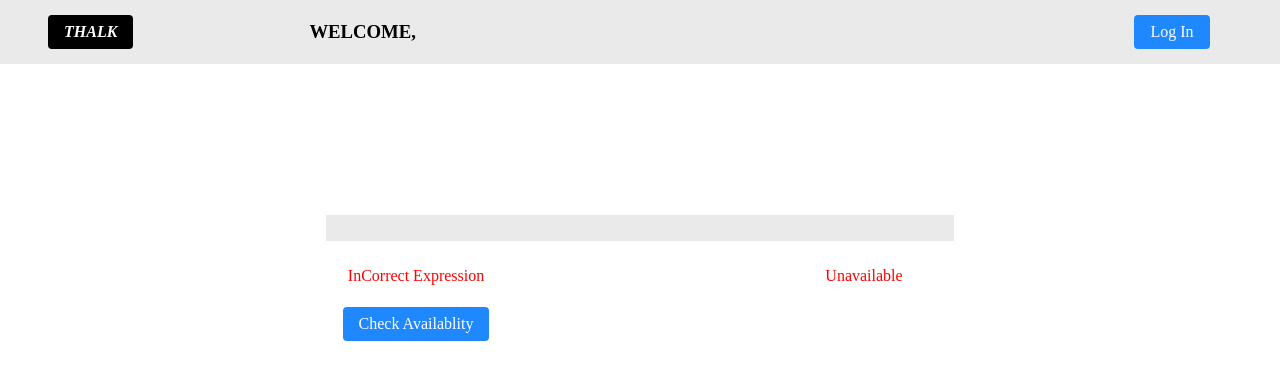
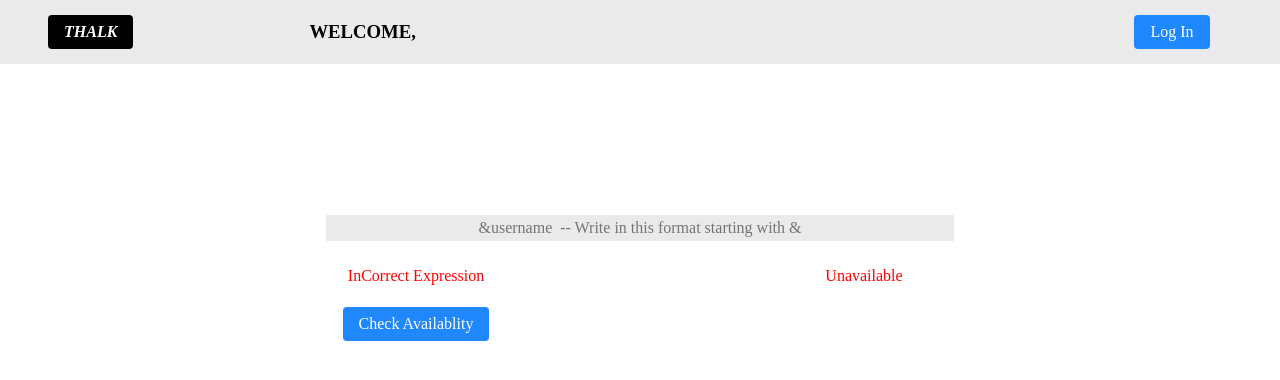
Before and after one commit to IbraheemHaseeb7/fireship, a Next.js app: page /enter in a window 1280 px wide. Shown: the top 380 px of the page. Built offline with nearby package versions, Linux system fonts and the light colour scheme; no server answers; the database is empty; sample sign-in values are in the browser's storage.

Commit message:
Update enter.js

```diff
--- a/pages/enter.js
+++ b/pages/enter.js
@@ -131,6 +131,7 @@ function UsernameForm() {
           value={inputValue}
           maxLength={20}
           required={true}
+          placeholder="&username  -- Write in this format starting with &"
         />
         {isExp ? (
           <p style={{ color: "green" }}>Correct Expression</p>
```
